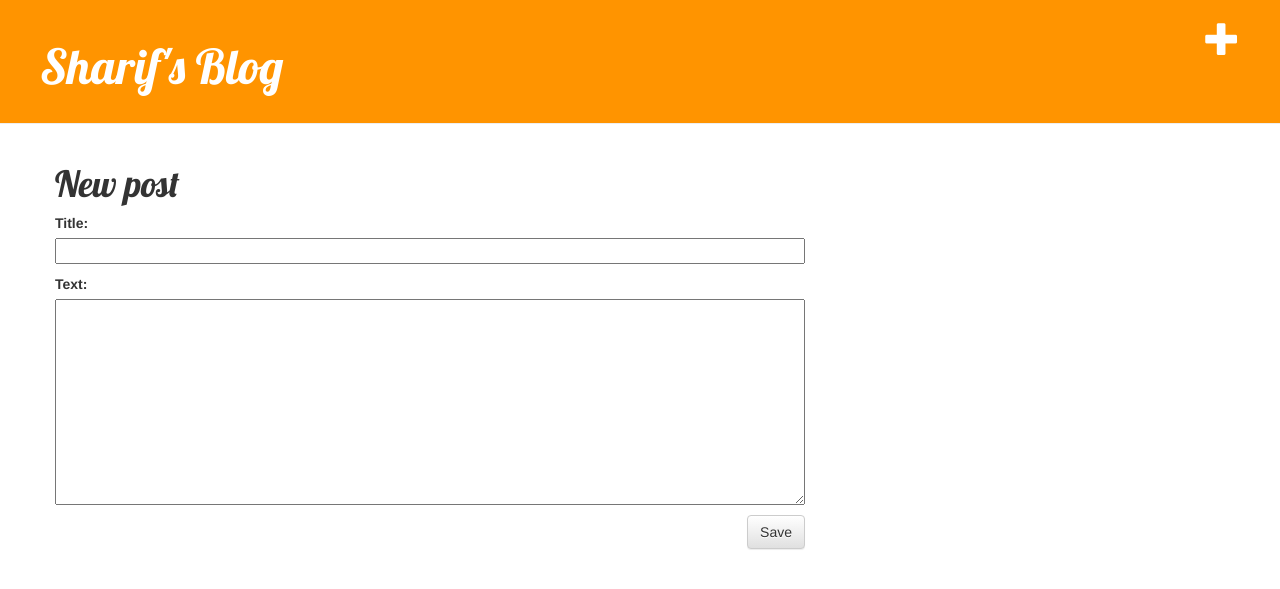
After one commit to sharif1302042/sharif-s-blog, a Django app: page /post/new/ in a window 1280 px wide. The commit adds this page. Shown: the top 589 px of the page. Run offline with Django 3.2, Linux system fonts and the light colour scheme; some libraries are stand-ins or nearby versions.

Commit message:
Added views to create/edit blog post inside the site.

```diff
--- /dev/null
+++ b/blog/forms.py
@@ -0,0 +1,8 @@
+from django import forms
+from .models import Post
+
+class PostForm(forms.ModelForm):
+
+    class Meta:
+        model=Post
+        fields=('title','text',)
--- a/blog/templates/blog/base.html
+++ b/blog/templates/blog/base.html
@@ -1,16 +1,16 @@
 {% load staticfiles %}
 <html>
     <head>
-        <title>Django Girls blog</title>
+        <title>Sharif's blog</title>
         <link rel="stylesheet" href="//maxcdn.bootstrapcdn.com/bootstrap/3.2.0/css/bootstrap.min.css">
         <link rel="stylesheet" href="//maxcdn.bootstrapcdn.com/bootstrap/3.2.0/css/bootstrap-theme.min.css">
         <link href='//fonts.googleapis.com/css?family=Lobster&subset=latin,latin-ext' rel='stylesheet' type='text/css'>
         <link rel="stylesheet" href="{% static 'css/blog.css' %}">
     </head>
-
     <body>
         <div class="page-header">
-        <h1><a href="/">Django Girls Blog</a></h1>
+            <a href="{% url 'post_new' %}" class="top-menu"><span class="glyphicon glyphicon-plus"></span></a>
+            <h1><a href="/">Sharif's Blog</a></h1>
         </div>
         <div class="content container">
             <div class="row">
@@ -21,5 +21,4 @@
             </div>
         </div>
     </body>
-
 </html>
--- a/blog/templates/blog/post_detail.html
+++ b/blog/templates/blog/post_detail.html
@@ -7,6 +7,7 @@
                 {{ post.published_date }}
             </div>
         {% endif %}
+        <a class="btn btn-default" href="{% url 'post_edit' pk=post.pk %}"><span class="glyphicon glyphicon-pencil"></span></a>
         <h1>{{ post.title }}</h1>
         <p>{{ post.text|linebreaksbr }}</p>
     </div>
--- /dev/null
+++ b/blog/templates/blog/post_edit.html
@@ -0,0 +1,9 @@
+{% extends 'blog/base.html' %}
+
+{% block content %}
+    <h1>New post</h1>
+    <form method="POST" class="post-form">{% csrf_token %}
+        {{ form.as_p }}
+        <button type="submit" class="save btn btn-default">Save</button>
+    </form>
+{% endblock %}
--- a/blog/urls.py
+++ b/blog/urls.py
@@ -6,4 +6,6 @@ from . import views
 urlpatterns = [
     url(r'^$', views.post_list, name='post_list'),
     url(r'^post/(?P<pk>\d+)/$', views.post_detail, name='post_detail'),
+    url(r'^post/new/$', views.post_new, name='post_new'),
+    url(r'^post/(?P<pk>\d+)/edit/$', views.post_edit, name='post_edit'),
 ]
--- a/blog/views.py
+++ b/blog/views.py
@@ -2,6 +2,9 @@ from django.shortcuts import render
 from django.utils import timezone
 from .models import Post
 from django.shortcuts import render, get_object_or_404
+from .forms import PostForm
+from django.shortcuts import redirect
+
 
 
 def post_list(request):
@@ -12,3 +15,30 @@ def post_list(request):
 def post_detail(request, pk):
     post = get_object_or_404(Post, pk=pk)
     return render(request, 'blog/post_detail.html', {'post': post})
+
+def post_new(request):
+    if request.method=="POST":
+        form=PostForm(request.POST)
+        if form.is_valid():
+            post=form.save(commit=False)
+            post.author=request.user
+            post.published_date=timezone.now()
+            post.save()
+            return redirect('post_detail',pk=post.pk)
+    else:
+        form=PostForm()
+    return render(request,'blog/post_edit.html',{'form':form})
+
+def post_edit(request, pk):
+    post = get_object_or_404(Post, pk=pk)
+    if request.method == "POST":
+        form = PostForm(request.POST, instance=post)
+        if form.is_valid():
+            post = form.save(commit=False)
+            post.author = request.user
+            post.published_date = timezone.now()
+            post.save()
+            return redirect('post_detail', pk=post.pk)
+    else:
+        form = PostForm(instance=post)
+    return render(request, 'blog/post_edit.html', {'form': form})
```
Lines whose indentation alone changed are shown as unchanged.
